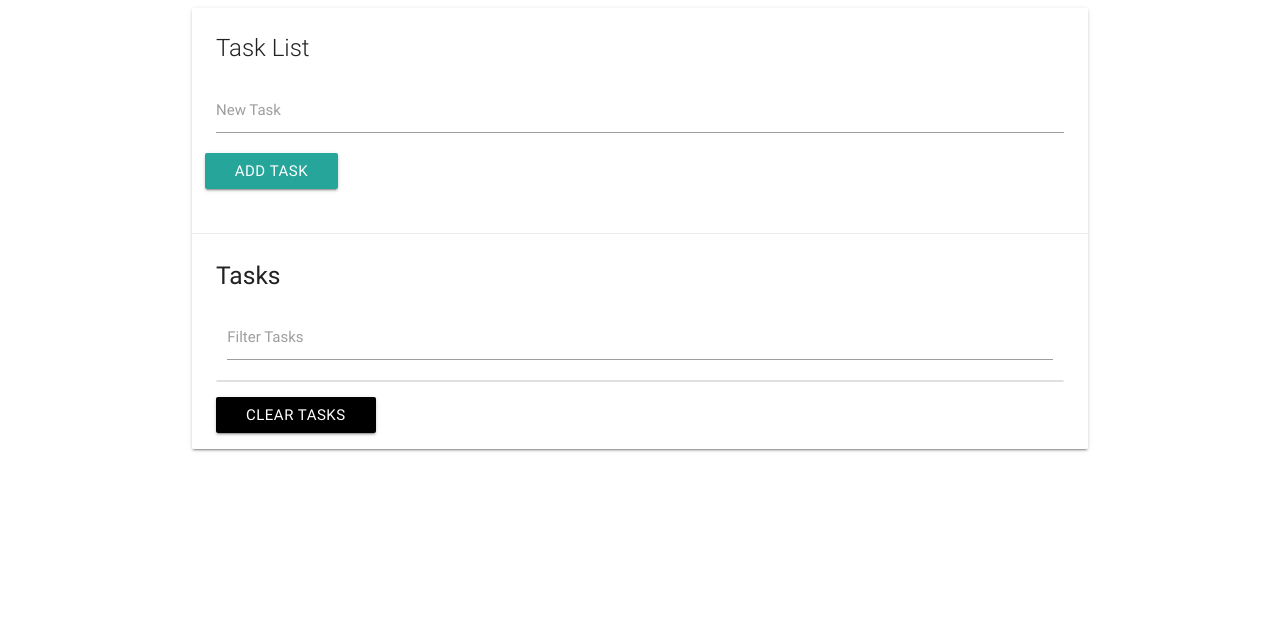
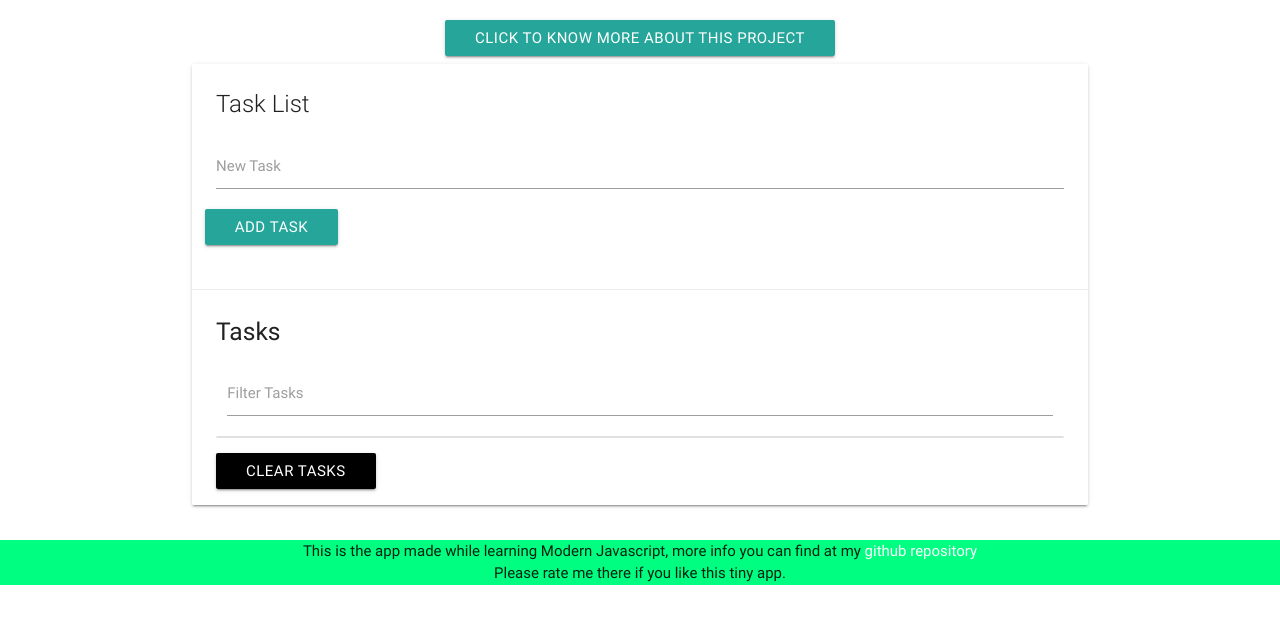
Before and after one commit to nishant1596/task-list, a plain HTML site: page index.html in a window 1280 px wide. Drawn offline with nearby package versions, Linux system fonts and the light colour scheme.

Commit message:
added a footer

```diff
--- a/index.html
+++ b/index.html
@@ -9,6 +9,10 @@
   <title>Task List</title>
 </head>
 <body>
+  <div class="center" style="margin-top:20px;">
+    <a class="btn btn-success" href="#footer">Click to know more about this project</a>
+  </div>
+
   <div class="container">
     <div class="row">
       <div class="col s12">
@@ -38,7 +42,10 @@
       </div>
     </div>
   </div>
-
+  <section id="footer" style="background-color:#00FF80">
+    <p class="lead center" style="color:">This is the app made while learning Modern Javascript, more info you can find at my <a href="https://github.com/nishant1596/task-list" class="border" style="color:white">github repository</a><br>
+    Please rate me there if you like this tiny app.</p>
+  </section>
   <script
   src="https://code.jquery.com/jquery-3.2.1.js"
   integrity="sha256-DZAnKJ/6XZ9si04Hgrsxu/8s717jcIzLy3oi35EouyE="
```
